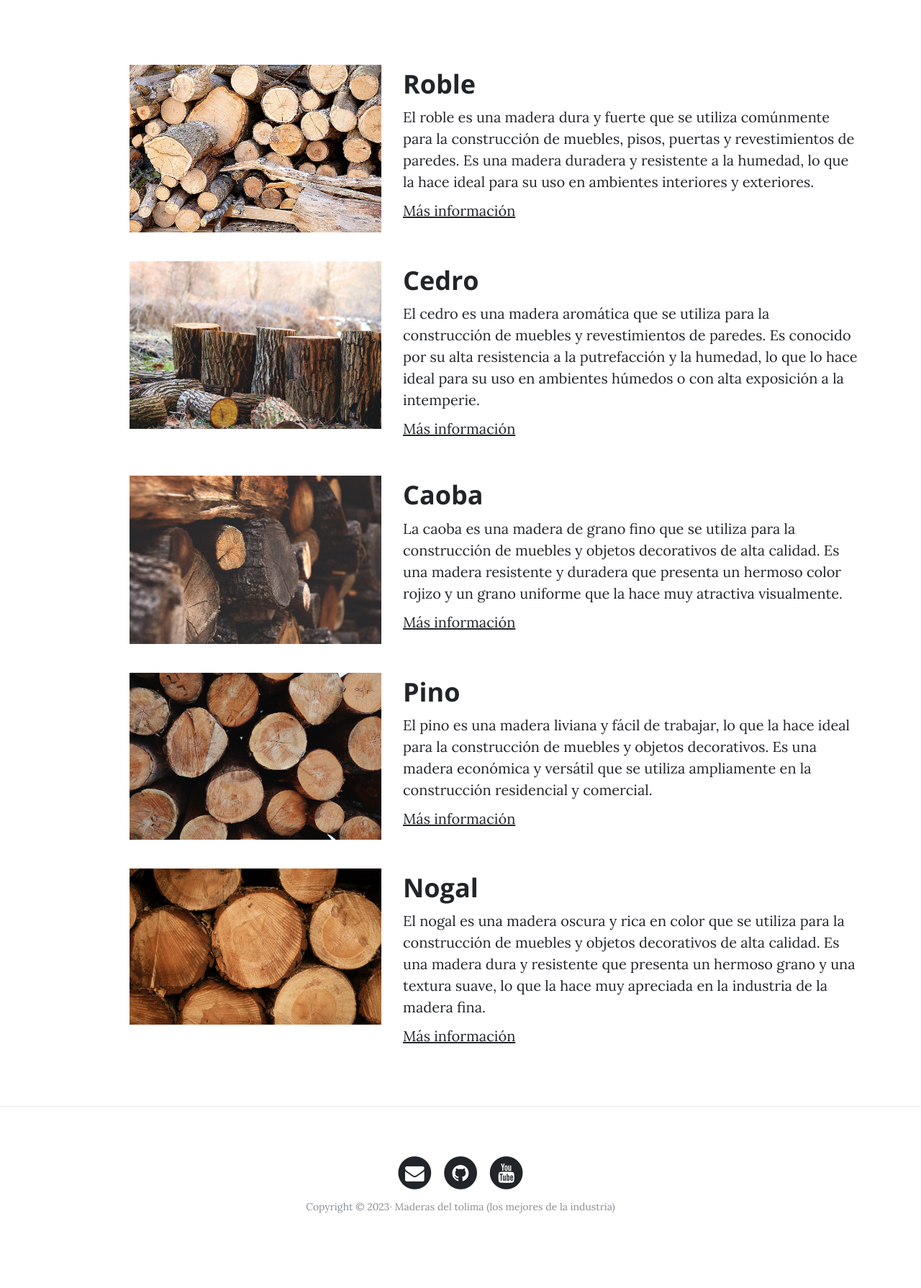
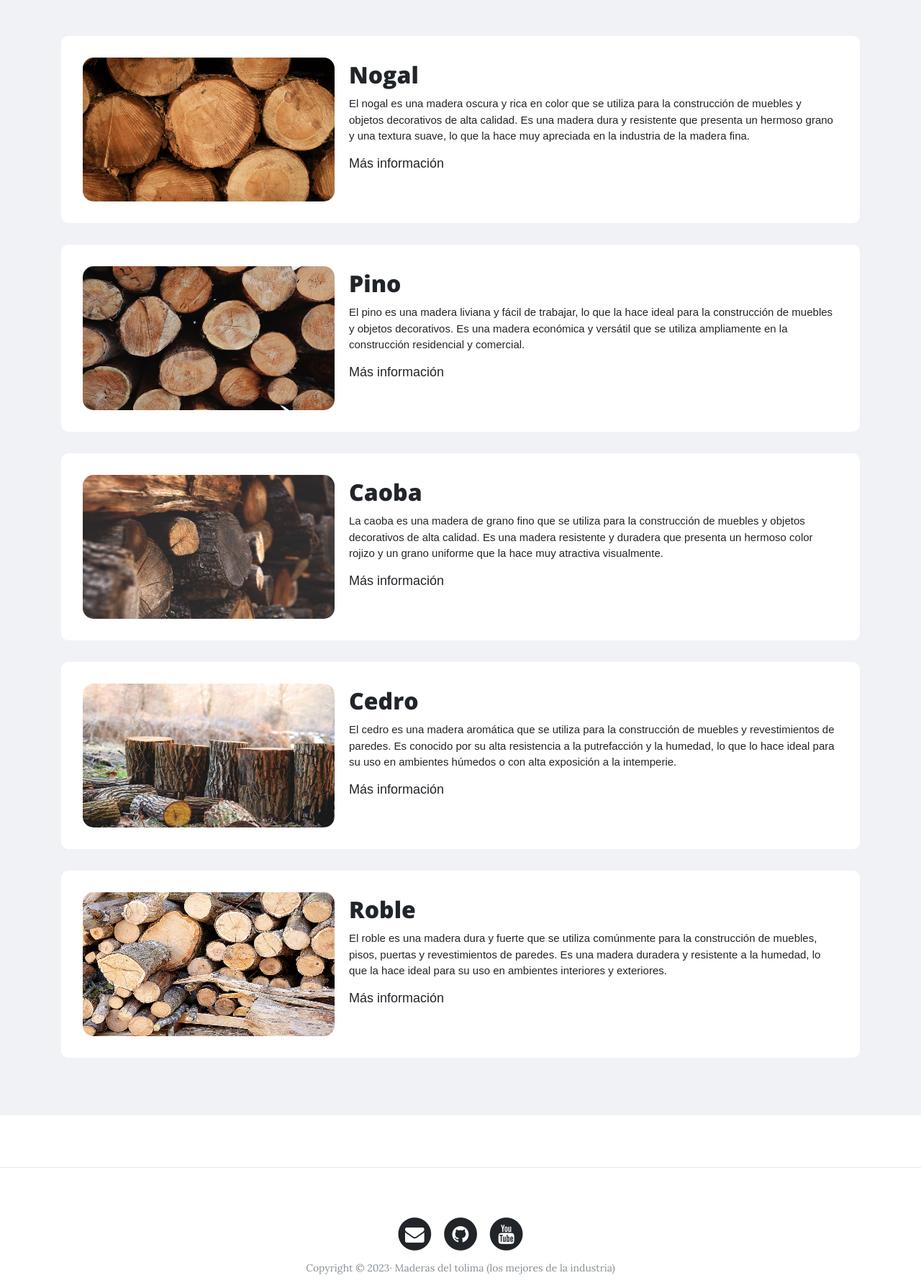
Before and after one commit to zagui-master/Django, a Django app: page /portfolio/ in a window 1280 px wide. Shown: the part 600-2390 px from the top of the page at 72% size. Before the commit the page ends 2286 px from the top, so only its background shows below. Run offline with Django 4.2, Linux system fonts and the light colour scheme; data comes from the database, SQL or seed files in the repository; both versions use the stored data as it was after the commit; some libraries are stand-ins or nearby versions.

Commit message:
add new changes

```diff
--- a/core/templates/core/base.html
+++ b/core/templates/core/base.html
@@ -76,11 +76,12 @@
         </div>
       </div>
     </nav>
-    {% block conten %}
-    <!---->
-    {% endblock %}
-    <!-- Cabecera -->
-
+    <section class="section">
+      {% block conten %}
+      <!---->
+      {% endblock %}
+      <!-- Cabecera -->
+    </section>
     <!-- Pié de página -->
     {% if request.path != '/home/' %}
     <hr />
@@ -172,4 +173,39 @@
     color: #fff;
     font-size: 15px;
   }
+  .section {
+    background-color: #f0f2f5;
+    padding-bottom: 50px;
+    font-family: Arial, Helvetica, sans-serif;
+  }
+  .project {
+    width: auto;
+    padding: 30px;
+    box-shadow: 0px 2px 4px rgba(0, 0, 0, 0.1) 0px 8px 16px rgba(0, 0, 0, 0.1);
+    border-radius: 10px;
+    background-color: #fff;
+    margin-bottom: 30px;
+    display: grid;
+    grid-template-columns: repeat(2, auto);
+    column-gap: 20px;
+  }
+  .conten-img {
+    width: 350px;
+    height: 200px;
+  }
+  .img {
+    width: 100%;
+    height: 100%;
+    border-radius: 15px;
+  }
+
+  .parrafo {
+    font-family: Arial, Helvetica, sans-serif;
+    font-size: 15px;
+  }
+  .link {
+    text-decoration: none;
+    font-size: 18px;
+    font-family: Arial, Helvetica, sans-serif;
+  }
 </style>
--- a/core/views.py
+++ b/core/views.py
@@ -10,8 +10,8 @@
     return render(request, "core/contact.html")
 
 
-def portfolio(request):
-    return render(request, "core/portfolio.html")
+# def portfolio(request):
+#    return render(request, "core/portfolio.html")
 
 
 def about(request):
--- a/mySite/urls.py
+++ b/mySite/urls.py
@@ -1,16 +1,15 @@
 
 from django.contrib import admin
 from django.urls import path
-#from . import views
-from core import views
+from core import views as core_views
+from portafolio import views as portafolio_views
 from django.conf import settings
 
 urlpatterns = [
-    path('', views.home, name="home"),
-    path('contact/', views.contact, name="contact"),
-    path('portfolio/', views.portfolio, name="portfolio"),
-    path('about/', views.about, name="about"),
-    # path('index/', views.index),
+    path('', core_views.home, name="home"),
+    path('contact/', core_views.contact, name="contact"),
+    path('portfolio/', portafolio_views.portfolio, name="portfolio"),
+    path('about/', core_views.about, name="about"),
     path('admin/', admin.site.urls),
 
 ]
--- /dev/null
+++ b/portafolio/templates/portafolio/portfolio.html
@@ -0,0 +1,50 @@
+<!-- @format -->
+
+{% extends 'core/base.html' %}
+<!---->
+{% load static%}
+<!---->
+{% block conten %}
+<!---->
+<title>{% block title %}Portafolio{% endblock %}</title>
+
+<!-- Cabecera -->
+<header
+  class="masthead"
+  style="background-image: url('../../static/img/main.jpg')"
+>
+  <div class="overlay"></div>
+  <div class="container">
+    <div class="row">
+      <div class="col-lg-10 col-md-10 mx-auto">
+        <div class="site-heading">
+          <h1>Bienvenido a nuestro Portafolio de Maderas</h1>
+        </div>
+      </div>
+    </div>
+  </div>
+</header>
+
+<!-- Contenido Principal -->
+
+<div class="container">
+  <!-- Proyecto -->
+
+  <!---->
+  {% for project in projects %}
+
+  <div class="project">
+    <div class="conten-img">
+      <img class="img" src="{{ project.picture.url }}" alt="" />
+    </div>
+    <div class="conten-description">
+      <h2 class="title">{{ project.title }}</h2>
+      <p class="parrafo">{{ project.description }}</p>
+      <p><a href="{{ project.link }} " class="link">Más información</a></p>
+    </div>
+  </div>
+  {% endfor %}
+</div>
+<!---->
+<!---->
+{% endblock %}
--- a/portafolio/views.py
+++ b/portafolio/views.py
@@ -1,3 +1,8 @@
 from django.shortcuts import render
+from .models import project
+# Create your views here.
 
-# Create your views here.
+
+def portfolio(request):
+    projects = project.objects.all()
+    return render(request, "portafolio/portfolio.html", {'projects': projects})
```
Also changed, not shown: html.txt (added, +79 -0 lines), db.sqlite3.
